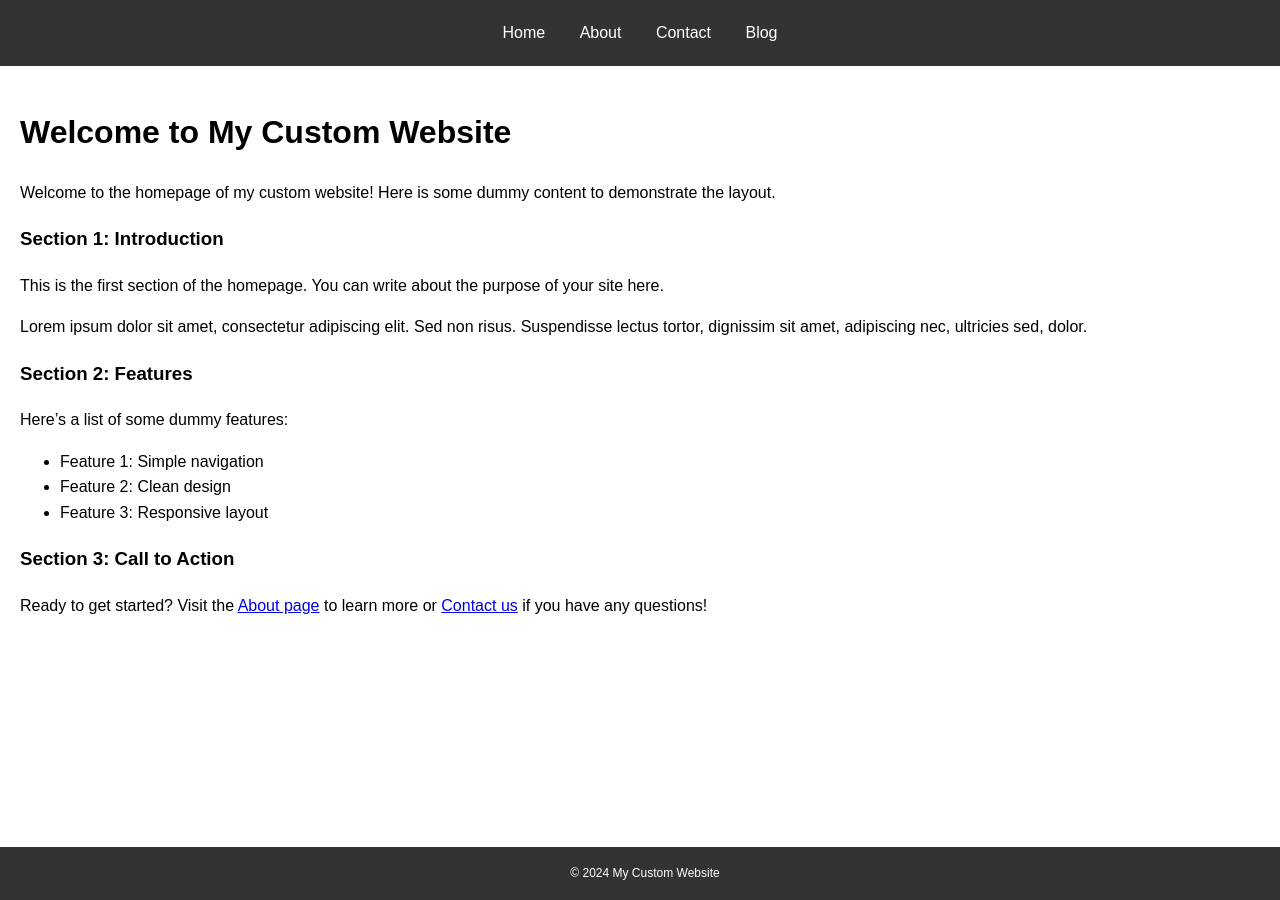
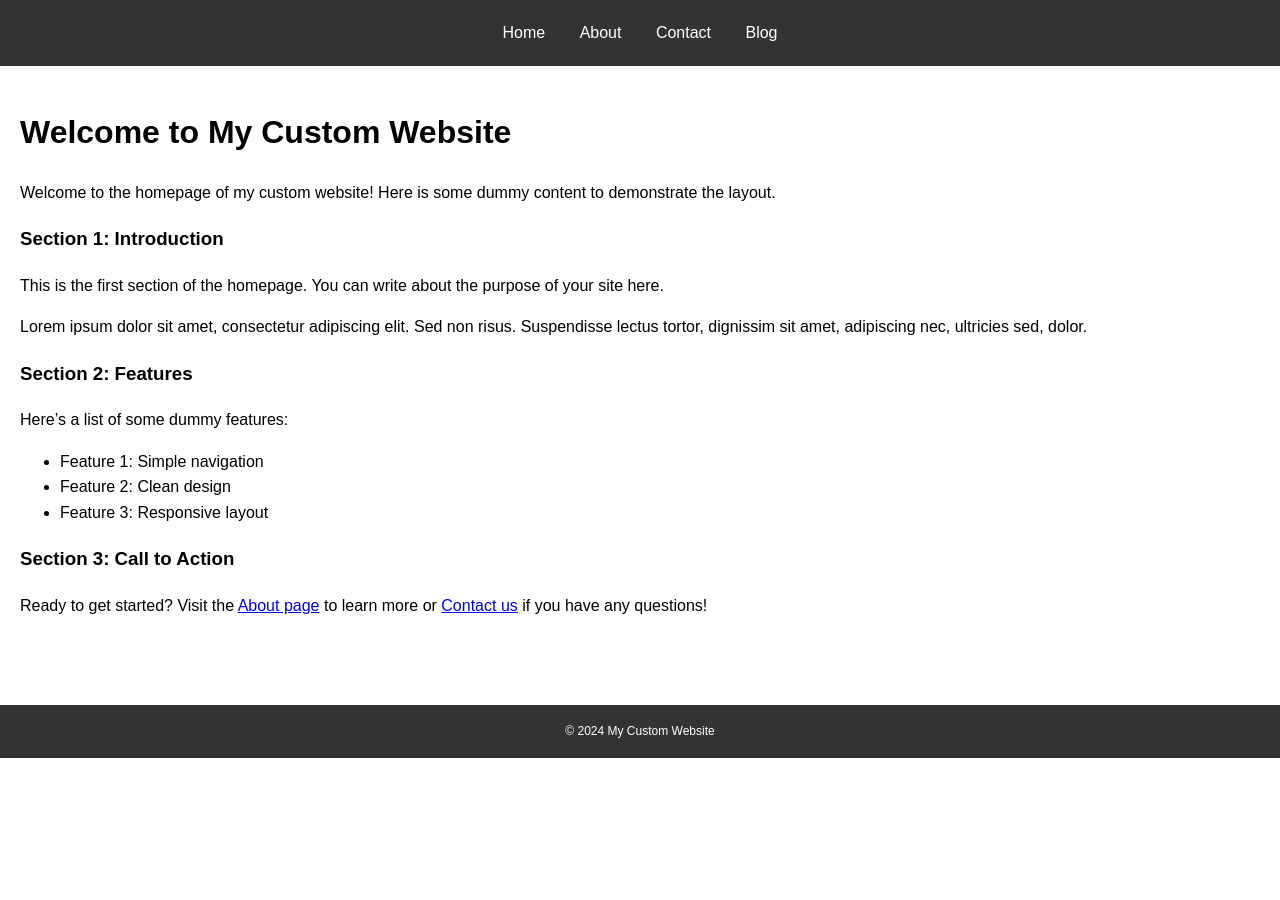
Before and after one commit to schminho/schminho.github.io, a Jekyll site: the page built from index.md, in a window 1280 px wide. Built offline with Jekyll 4.4.1, drawn with Linux system fonts in a browser that asks for light colours.

Commit message:
Update style.css

```diff
--- a/assets/css/style.css
+++ b/assets/css/style.css
@@ -30,11 +30,10 @@ main {
 }
 
 footer {
-    background-color: #333;
+    background: #333;
     color: white;
     text-align: center;
-    padding: 10px;
-    position: fixed;
-    bottom: 0;
-    width: 100%;
+    font-size: 12px; /* Small text */
+    padding: 5px;    /* Compact padding */
+    margin-top: 20px; /* Space above footer */
 }
```
